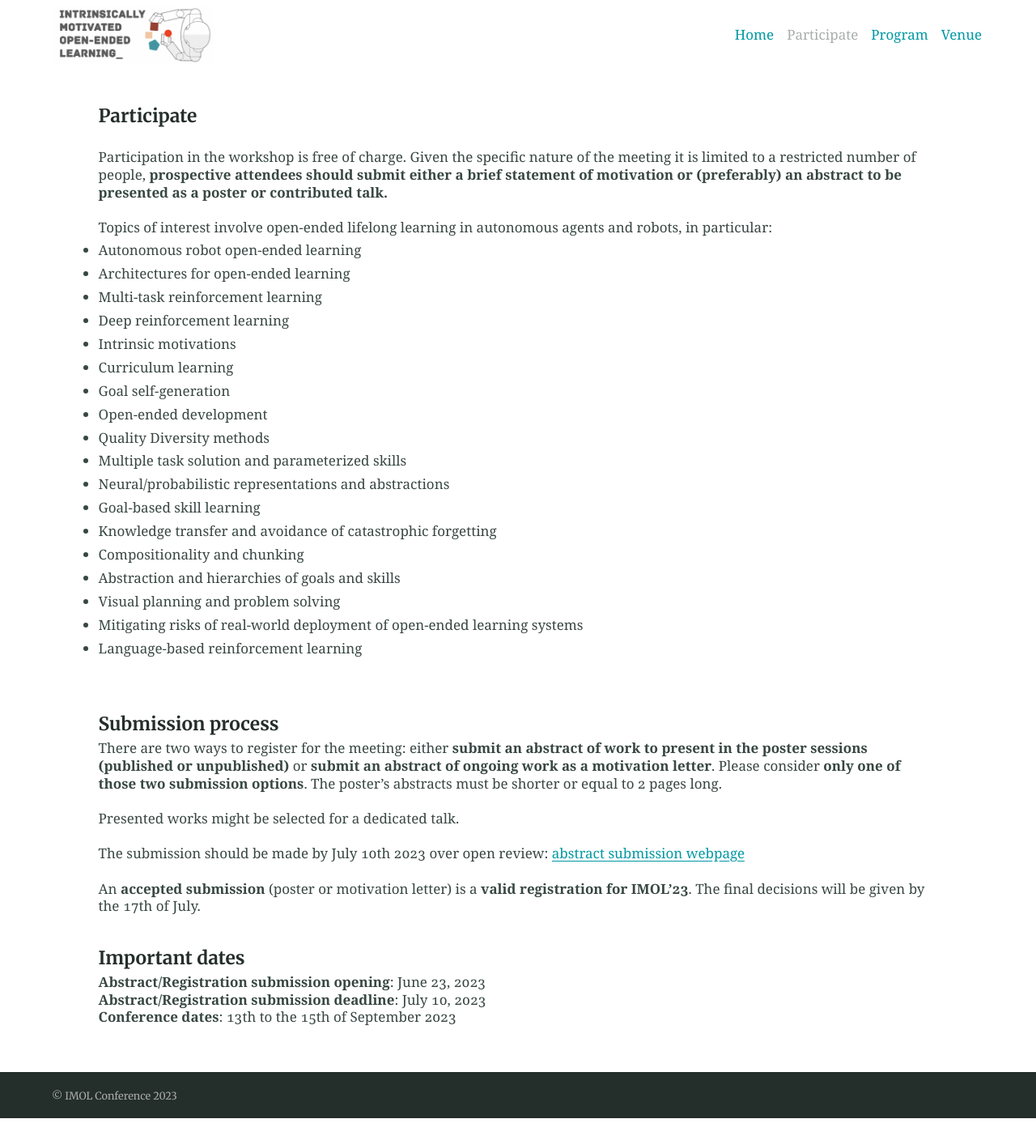
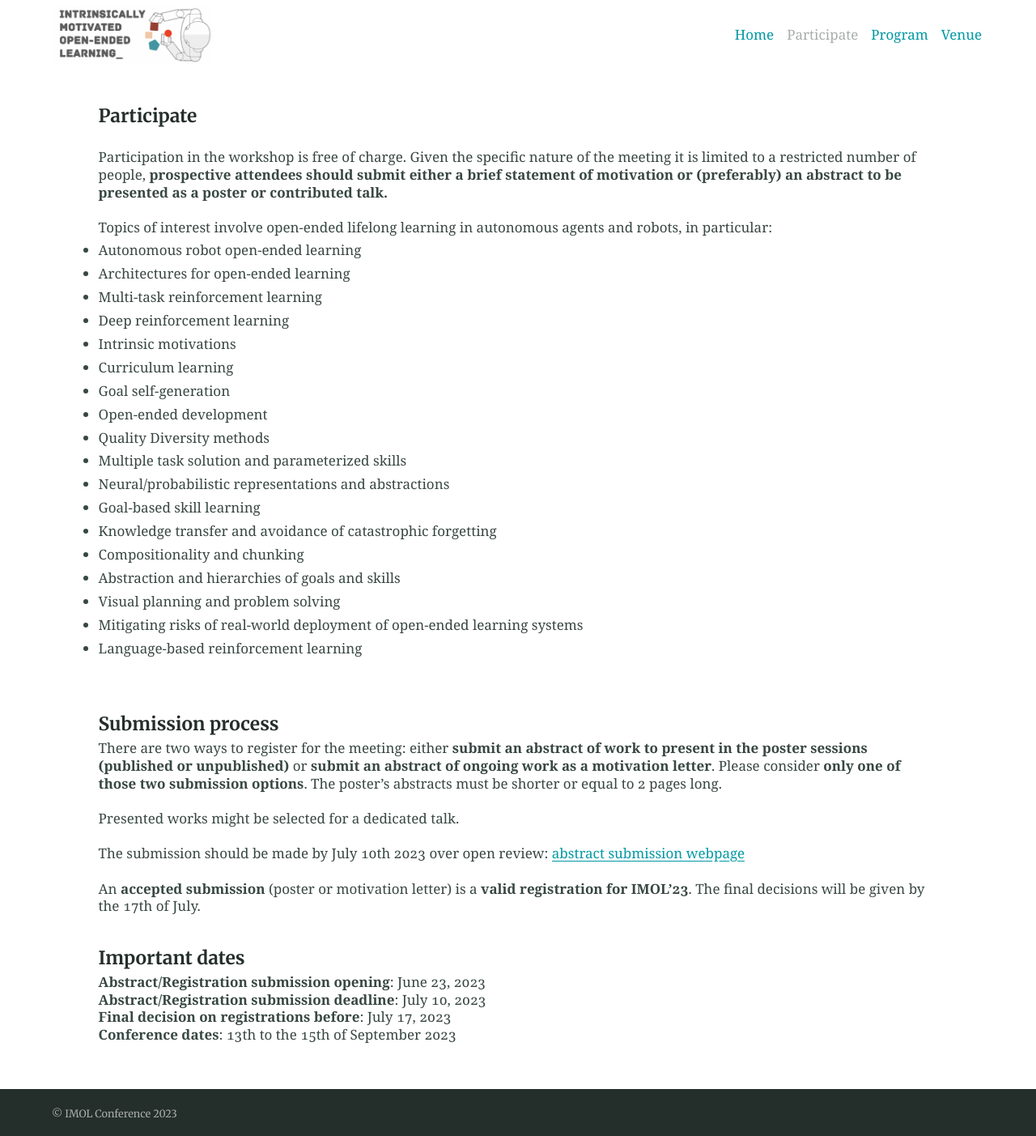
Before and after one commit to imolconf2023/imolconf2023.github.io, a Jekyll site: the page built from participate.md, in a window 1280 px wide. Shown: the whole page at 81% size. Built offline with Jekyll 4.4.1, drawn with Linux system fonts in a browser that asks for light colours; before the commit the page ends 1381 px from its top, so only the background shows below that.

```diff
--- a/participate.md
+++ b/participate.md
@@ -59,6 +59,8 @@ An **accepted submission** (poster or motivation letter) is a **valid registrati
 
 **Abstract/Registration submission deadline**: July 10, 2023
 
+**Final decision on registrations before**: July 17, 2023
+
 **Conference dates**: 13th to the 15th of September 2023
 
 <br>
```
